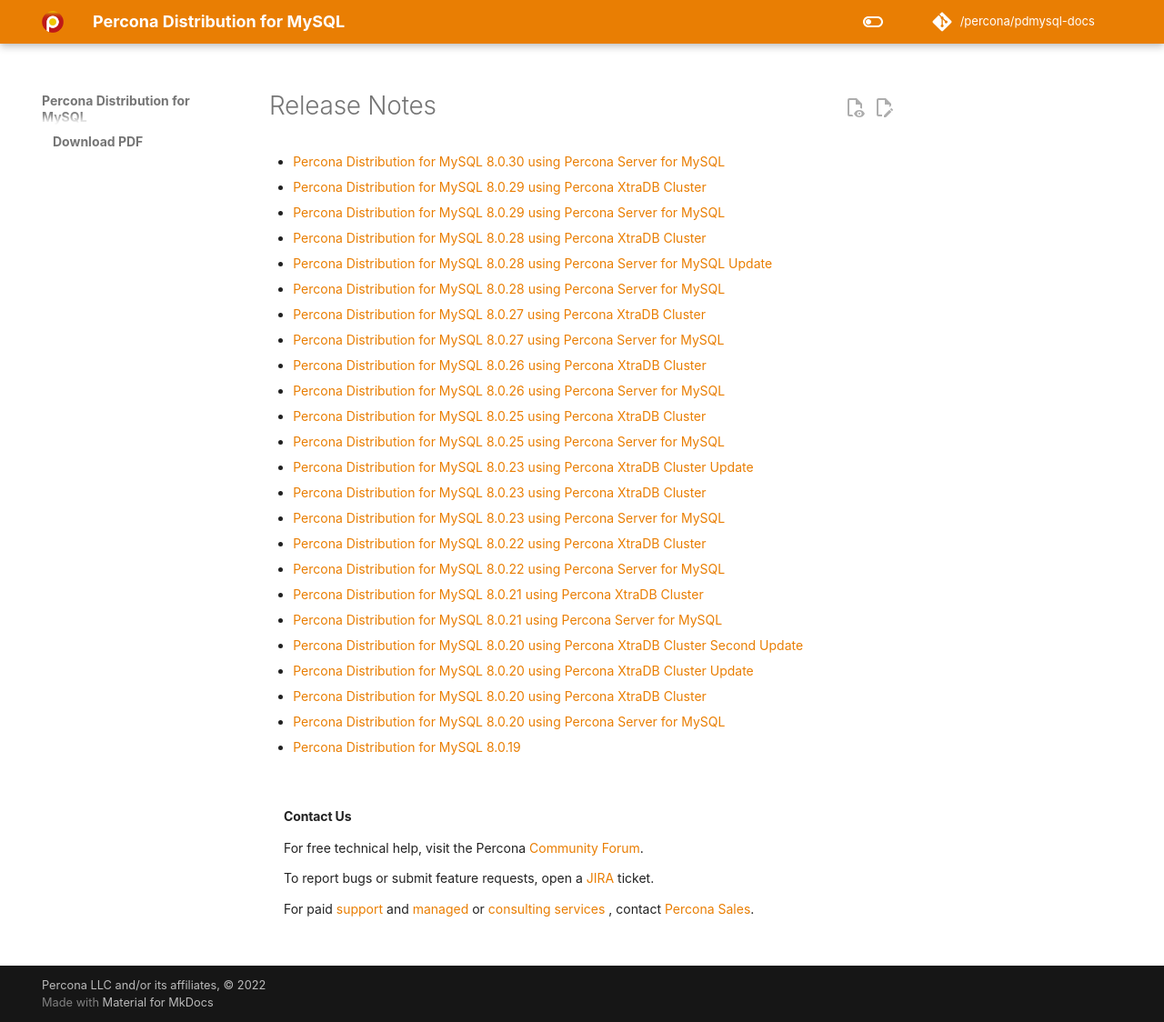
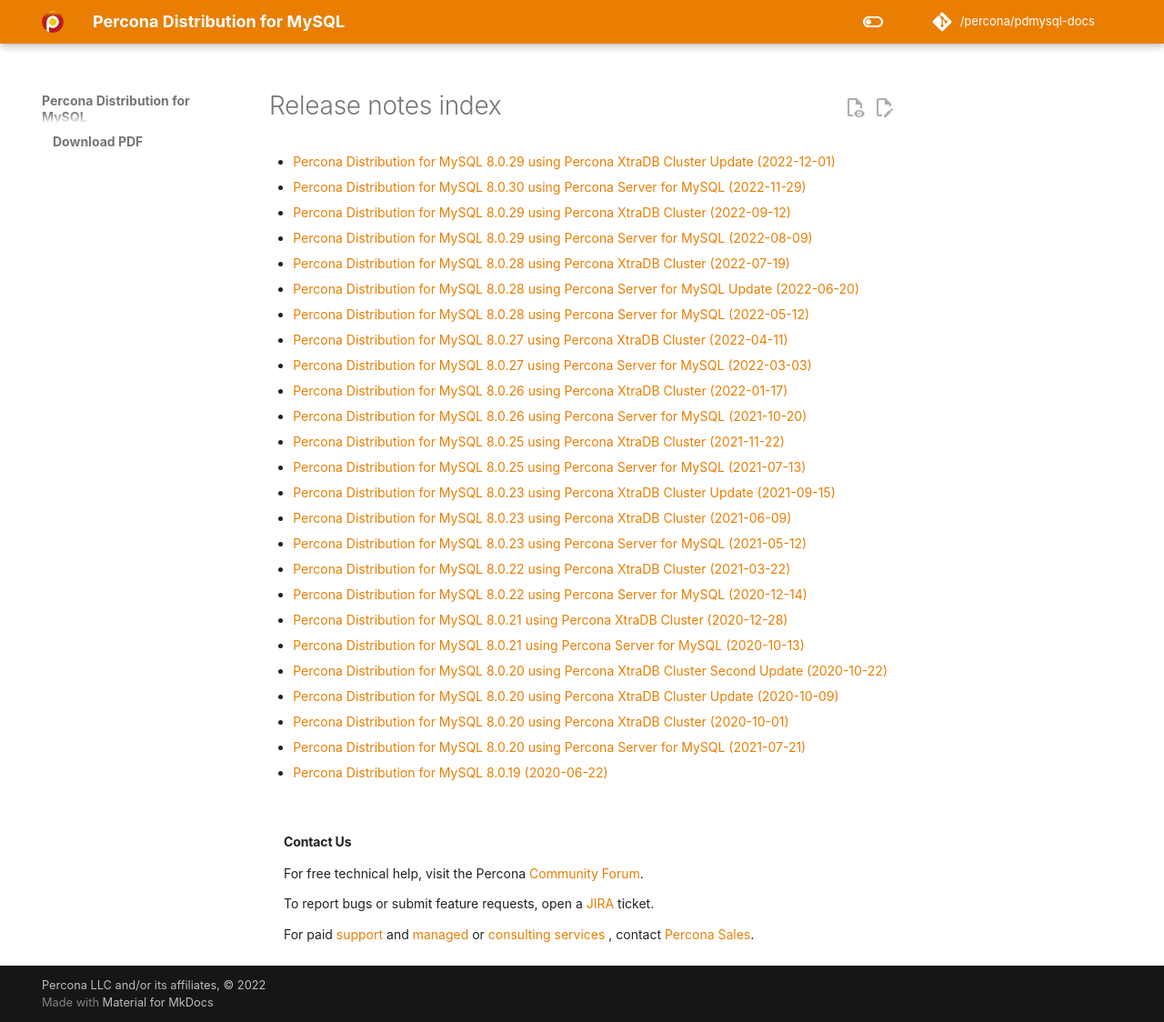
Before and after one commit to percona/pdmysql-docs, an MkDocs documentation site: the page built from docs/release-notes.md, in a window 1280 px wide and 1124 px high. Shown: the whole window at 91% size. Built offline with MkDocs 1.6.1 and Material for MkDocs 9.7.7, drawn with Linux system fonts in a browser that asks for light colours; nearby versions of some CDN libraries; some web fonts are replaced; comment, search, counter and statistics services are not loaded; the version menu is left out.

Commit message:
DISTMYSQL-240 Release notes to pdpxc 8.0.29 update (#62)
DISTMYSQL-240 Update to the PDPXC 8.0.29 release notes

```diff
--- a/docs/release-notes.md
+++ b/docs/release-notes.md
@@ -1,67 +1,70 @@
-# Release Notes
-
-* [Percona Distribution for MySQL 8.0.30 using Percona Server for MySQL](release-notes-ps-v8.0.30.md)
-
-* [Percona Distribution for MySQL 8.0.29 using Percona XtraDB Cluster](release-notes-pxc-v8.0.29.md)
-
-* [Percona Distribution for MySQL 8.0.29 using Percona Server for MySQL](release-notes-ps-v8.0.29.md)
-
-* [Percona Distribution for MySQL 8.0.28 using Percona XtraDB Cluster](release-notes-pxc-v8.0.28.md)
-
-* [Percona Distribution for MySQL 8.0.28 using Percona Server for MySQL Update](release-notes-ps-v8.0.28.upd.md)
-
-* [Percona Distribution for MySQL 8.0.28 using Percona Server for MySQL](release-notes-ps-v8.0.28.md)
+# Release notes index
 
 
-* [Percona Distribution for MySQL 8.0.27 using Percona XtraDB Cluster](release-notes-pxc-v8.0.27.md)
+* [Percona Distribution for MySQL 8.0.29 using Percona XtraDB Cluster Update (2022-12-01)](release-notes-pxc-v8.0.29.upd.md)
+
+* [Percona Distribution for MySQL 8.0.30 using Percona Server for MySQL (2022-11-29)](release-notes-ps-v8.0.30.md)
+
+* [Percona Distribution for MySQL 8.0.29 using Percona XtraDB Cluster (2022-09-12)](release-notes-pxc-v8.0.29.md)
+
+* [Percona Distribution for MySQL 8.0.29 using Percona Server for MySQL (2022-08-09)](release-notes-ps-v8.0.29.md)
+
+* [Percona Distribution for MySQL 8.0.28 using Percona XtraDB Cluster (2022-07-19)](release-notes-pxc-v8.0.28.md)
+
+* [Percona Distribution for MySQL 8.0.28 using Percona Server for MySQL Update (2022-06-20)](release-notes-ps-v8.0.28.upd.md)
+
+* [Percona Distribution for MySQL 8.0.28 using Percona Server for MySQL (2022-05-12)](release-notes-ps-v8.0.28.md)
 
 
-* [Percona Distribution for MySQL 8.0.27 using Percona Server for MySQL](release-notes-ps-v8.0.27.md)
+* [Percona Distribution for MySQL 8.0.27 using Percona XtraDB Cluster (2022-04-11)](release-notes-pxc-v8.0.27.md)
 
 
-* [Percona Distribution for MySQL 8.0.26 using Percona XtraDB Cluster](release-notes-pxc-v8.0.26.md)
+* [Percona Distribution for MySQL 8.0.27 using Percona Server for MySQL (2022-03-03)](release-notes-ps-v8.0.27.md)
 
 
-* [Percona Distribution for MySQL 8.0.26 using Percona Server for MySQL](release-notes-ps-v8.0.26.md)
+* [Percona Distribution for MySQL 8.0.26 using Percona XtraDB Cluster (2022-01-17)](release-notes-pxc-v8.0.26.md)
 
 
-* [Percona Distribution for MySQL 8.0.25 using Percona XtraDB Cluster](release-notes-pxc-v8.0.25.md)
+* [Percona Distribution for MySQL 8.0.26 using Percona Server for MySQL (2021-10-20)](release-notes-ps-v8.0.26.md)
 
 
-* [Percona Distribution for MySQL 8.0.25 using Percona Server for MySQL](release-notes-ps-v8.0.25.md)
+* [Percona Distribution for MySQL 8.0.25 using Percona XtraDB Cluster (2021-11-22)](release-notes-pxc-v8.0.25.md)
 
 
-* [Percona Distribution for MySQL 8.0.23 using Percona XtraDB Cluster Update](release-notes-pxc-v8.0.23.upd.md)
+* [Percona Distribution for MySQL 8.0.25 using Percona Server for MySQL (2021-07-13)](release-notes-ps-v8.0.25.md)
 
 
-* [Percona Distribution for MySQL 8.0.23 using Percona XtraDB Cluster](release-notes-pxc-v8.0.23.md)
+* [Percona Distribution for MySQL 8.0.23 using Percona XtraDB Cluster Update (2021-09-15)](release-notes-pxc-v8.0.23.upd.md)
 
 
-* [Percona Distribution for MySQL 8.0.23 using Percona Server for MySQL](release-notes-ps-v8.0.23.md)
+* [Percona Distribution for MySQL 8.0.23 using Percona XtraDB Cluster (2021-06-09)](release-notes-pxc-v8.0.23.md)
 
 
-* [Percona Distribution for MySQL 8.0.22 using Percona XtraDB Cluster](release-notes-pxc-v8.0.22.md)
+* [Percona Distribution for MySQL 8.0.23 using Percona Server for MySQL (2021-05-12)](release-notes-ps-v8.0.23.md)
 
 
-* [Percona Distribution for MySQL 8.0.22 using Percona Server for MySQL](release-notes-ps-v8.0.22.md)
+* [Percona Distribution for MySQL 8.0.22 using Percona XtraDB Cluster (2021-03-22)](release-notes-pxc-v8.0.22.md)
 
 
-* [Percona Distribution for MySQL 8.0.21 using Percona XtraDB Cluster](release-notes-pxc-v8.0.21.md)
+* [Percona Distribution for MySQL 8.0.22 using Percona Server for MySQL (2020-12-14)](release-notes-ps-v8.0.22.md)
 
 
-* [Percona Distribution for MySQL 8.0.21 using Percona Server for MySQL](release-notes-ps-v8.0.21.md)
+* [Percona Distribution for MySQL 8.0.21 using Percona XtraDB Cluster (2020-12-28)](release-notes-pxc-v8.0.21.md)
 
 
-* [Percona Distribution for MySQL 8.0.20 using Percona XtraDB Cluster Second Update](release-notes-pxc-v8.0.20.upd2.md)
+* [Percona Distribution for MySQL 8.0.21 using Percona Server for MySQL (2020-10-13)](release-notes-ps-v8.0.21.md)
 
 
-* [Percona Distribution for MySQL 8.0.20 using Percona XtraDB Cluster Update](release-notes-pxc-v8.0.20.upd.md)
+* [Percona Distribution for MySQL 8.0.20 using Percona XtraDB Cluster Second Update (2020-10-22)](release-notes-pxc-v8.0.20.upd2.md)
 
 
-* [Percona Distribution for MySQL 8.0.20 using Percona XtraDB Cluster](release-notes-pxc-v8.0.20.md)
+* [Percona Distribution for MySQL 8.0.20 using Percona XtraDB Cluster Update (2020-10-09)](release-notes-pxc-v8.0.20.upd.md)
 
 
-* [Percona Distribution for MySQL 8.0.20 using Percona Server for MySQL](release-notes-ps-v8.0.20.md)
+* [Percona Distribution for MySQL 8.0.20 using Percona XtraDB Cluster (2020-10-01)](release-notes-pxc-v8.0.20.md)
 
 
-* [Percona Distribution for MySQL 8.0.19](release-notes-v8.0.19.md)
+* [Percona Distribution for MySQL 8.0.20 using Percona Server for MySQL (2021-07-21)](release-notes-ps-v8.0.20.md)
+
+
+* [Percona Distribution for MySQL 8.0.19 (2020-06-22)](release-notes-v8.0.19.md)
--- a/mkdocs-base.yml
+++ b/mkdocs-base.yml
@@ -93,7 +93,7 @@
   with-pdf: # https://github.com/orzih/mkdocs-with-pdf
           output_path: '_pdf/PerconaDistributionforMySQL.pdf'
           cover_title: 'Percona Distribution for MySQL Documentation'
-          cover_subtitle: 8.0.30 (November 29, 2022)
+          cover_subtitle: 8.0.29 (December 1, 2022)
           author: 'Percona Technical Documentation Team'
           cover_logo: docs/_images/Percona_Logo_Color.png
           debug_html: false
@@ -134,7 +134,8 @@
   - Uninstall:
     - uninstalling.md
   - Release notes:
-    - release-notes.md
+    - "Index": "release-notes.md"
+    - release-notes-pxc-v8.0.29.upd.md
     - release-notes-ps-v8.0.30.md
     - release-notes-pxc-v8.0.29.md
     - release-notes-ps-v8.0.29.md
```
Also changed, not shown: docs/release-notes-pxc-v8.0.29.upd.md (added, +11 -0 lines).
